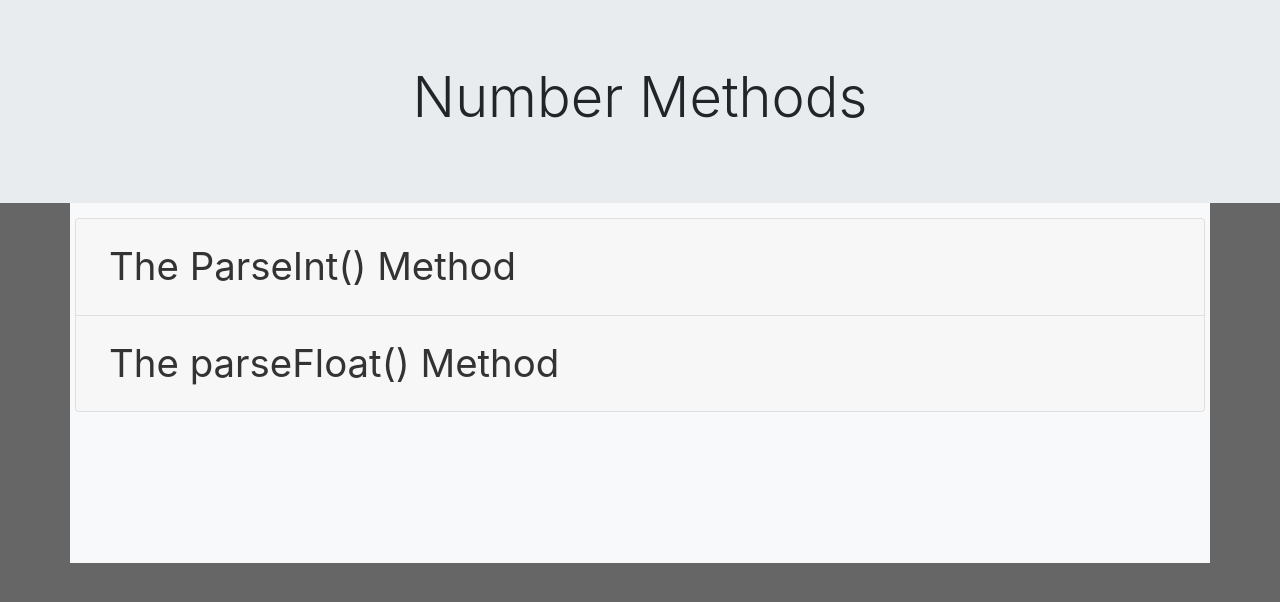
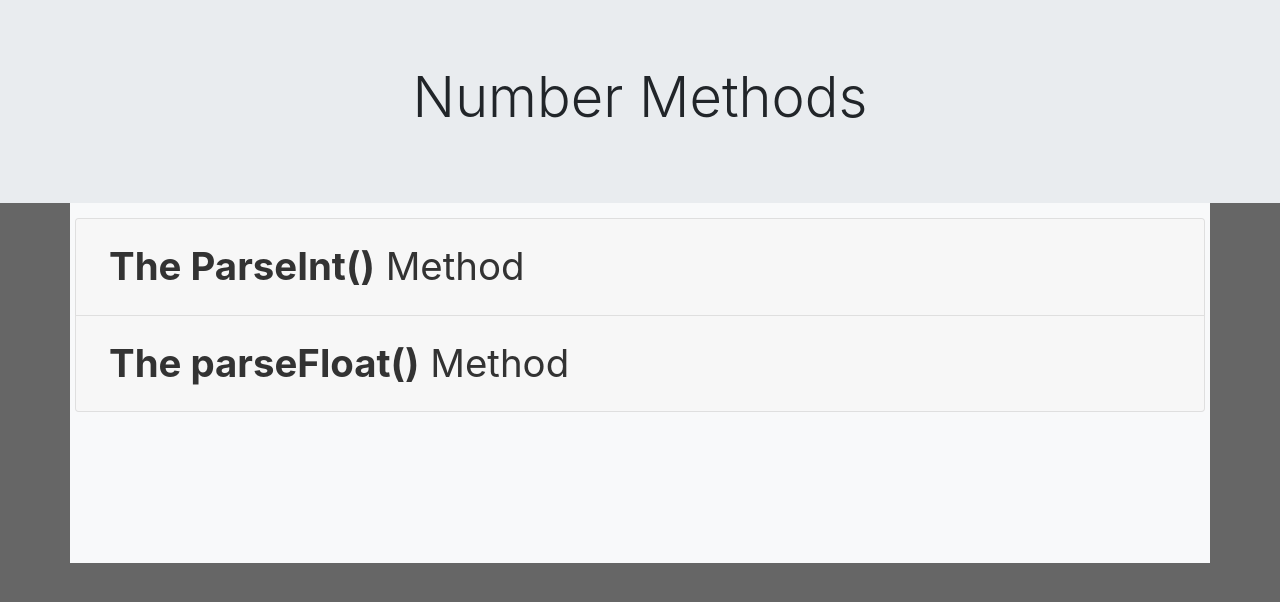
Before and after one commit to rustychaiNZ/hwNumberMethods, a plain HTML site: page index.html in a window 1280 px wide. Drawn offline with nearby package versions, Linux system fonts and the light colour scheme.

Commit message:
tutroial created for class

```diff
--- a/index.html
+++ b/index.html
@@ -25,7 +25,7 @@
 					<div class="card-header" id="headingOne">
 						<h2 class="mb-0">
 							<button class="btn btn-link" type="button" data-toggle="collapse" data-target="#collapseOne" aria-expanded="false" aria-controls="collapseOne">
-								The ParseInt() Method
+								<b>The ParseInt()</b> Method
 							</button>
 						</h2>
 					</div>
@@ -62,7 +62,7 @@
 					<div class="card-header" id="headingTwo">
 						<h2 class="mb-0">
 							<button class="btn btn-link" type="button" data-toggle="collapse" data-target="#collapseTwo" aria-expanded="false" aria-controls="collapseOne">
-								The parseFloat() Method
+								<b>The parseFloat()</b> Method
 							</button>
 						</h2>
 					</div>
```
